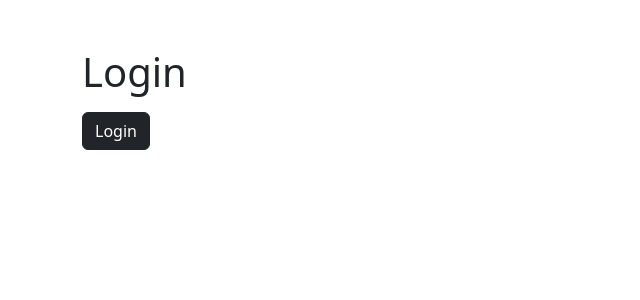
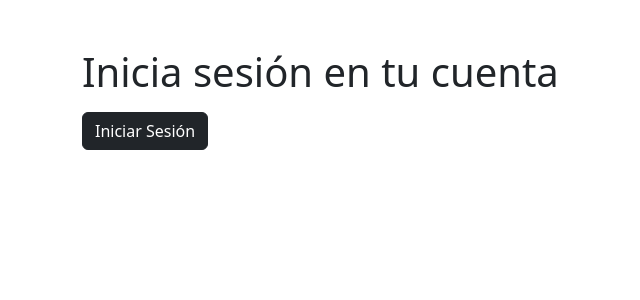
Before and after one commit to victorivanlopezlearning/heroes-app-react, a React (Vite) app: page /login in a window 1280 px wide. Shown: the top 300 px of the page, without its empty margins (0-640 px from the left). Built offline with nearby package versions, Linux system fonts and the light colour scheme.

Commit message:
Changed: name titles

```diff
--- a/src/auth/pages/LoginPage.jsx
+++ b/src/auth/pages/LoginPage.jsx
@@ -12,13 +12,13 @@ export const LoginPage = () => {
 
   return (
     <main className="container mt-5">
-      <h1>Login</h1>
+      <h1>Inicia sesión en tu cuenta</h1>
 
       <button
         className="btn btn-dark mt-2"
         onClick={onLogin}
       >
-        Login
+        Iniciar Sesión
       </button>
     </main>
   )
--- a/src/ui/components/Navbar.jsx
+++ b/src/ui/components/Navbar.jsx
@@ -56,7 +56,7 @@ export const Navbar = () => {
             className='btn btn-outline-light'
             onClick={onLogout}
           >
-            Logout
+            Cerrar Sesión
           </button>
         </div>
       </div>
```
